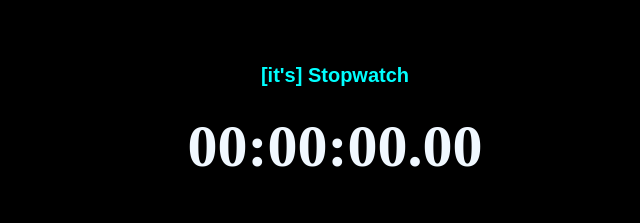
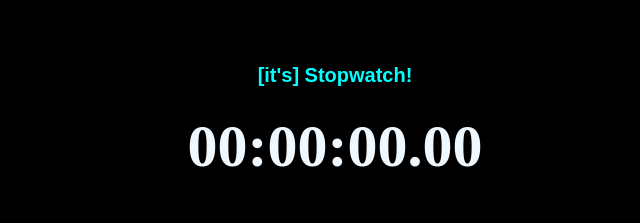
Before and after one commit to twensons/time_counter, a plain HTML site: page index.html in a window 1280 px wide. Shown: the part 248-471 px from the top of the page, 305-945 px from the left. Drawn offline with Linux system fonts and the light colour scheme; a web font is replaced by a local one.

Commit message:
add changes

```diff
--- a/index.html
+++ b/index.html
@@ -11,7 +11,7 @@
     <div class="main-container center">
         <div class="secondry-container">
         <div class="main-title center">
-            <h1>[it's] Stopwatch</h1>
+            <h1>[it's] Stopwatch!</h1>
         </div>
         <div class="timer center">
             <h2 id="timer">00:00:00.00</h2>
```
